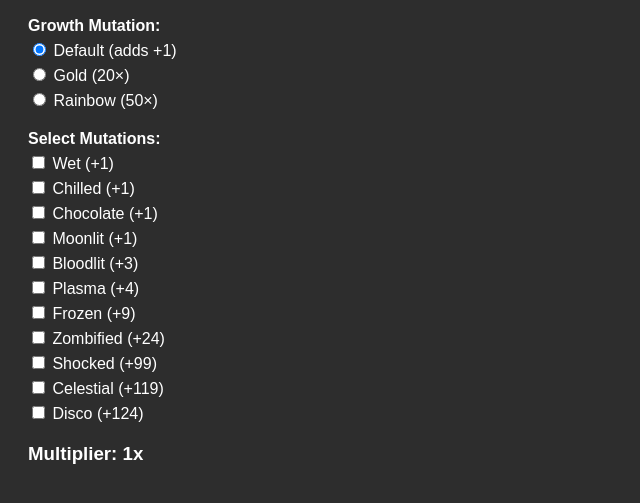
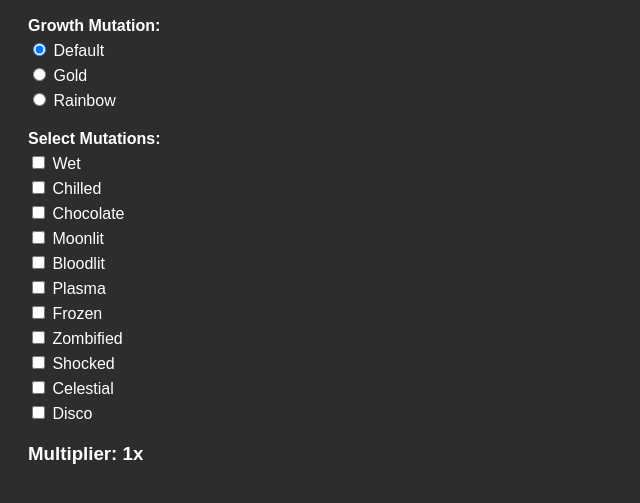
Before and after one commit to TomtomFH/Grow-a-Garden-Calculator, a plain HTML site: page index.html in a window 1280 px wide. Shown: the part 79-582 px from the top of the page, without its empty margins (0-640 px from the left). Drawn offline with Linux system fonts and the light colour scheme.

Commit message:
Update index.html

```diff
--- a/index.html
+++ b/index.html
@@ -24,24 +24,24 @@
 
   <div class="section">
     <strong>Growth Mutation:</strong>
-    <label><input type="radio" name="growth" value="1" checked /> Default (adds +1)</label>
-    <label><input type="radio" name="growth" value="20" /> Gold (20×)</label>
-    <label><input type="radio" name="growth" value="50" /> Rainbow (50×)</label>
+    <label><input type="radio" name="growth" value="1" checked /> Default</label>
+    <label><input type="radio" name="growth" value="20" /> Gold</label>
+    <label><input type="radio" name="growth" value="50" /> Rainbow</label>
   </div>
 
   <div class="section">
     <strong>Select Mutations:</strong>
-    <label><input type="checkbox" value="1" /> Wet (+1)</label>
-    <label><input type="checkbox" value="1" /> Chilled (+1)</label>
-    <label><input type="checkbox" value="1" /> Chocolate (+1)</label>
-    <label><input type="checkbox" value="1" /> Moonlit (+1)</label>
-    <label><input type="checkbox" value="3" /> Bloodlit (+3)</label>
-    <label><input type="checkbox" value="4" /> Plasma (+4)</label>
-    <label><input type="checkbox" value="9" /> Frozen (+9)</label>
-    <label><input type="checkbox" value="24" /> Zombified (+24)</label>
-    <label><input type="checkbox" value="99" /> Shocked (+99)</label>
-    <label><input type="checkbox" value="119" /> Celestial (+119)</label>
-    <label><input type="checkbox" value="124" /> Disco (+124)</label>
+    <label><input type="checkbox" value="1" /> Wet</label>
+    <label><input type="checkbox" value="1" /> Chilled</label>
+    <label><input type="checkbox" value="1" /> Chocolate</label>
+    <label><input type="checkbox" value="1" /> Moonlit</label>
+    <label><input type="checkbox" value="3" /> Bloodlit</label>
+    <label><input type="checkbox" value="4" /> Plasma</label>
+    <label><input type="checkbox" value="9" /> Frozen</label>
+    <label><input type="checkbox" value="24" /> Zombified</label>
+    <label><input type="checkbox" value="99" /> Shocked</label>
+    <label><input type="checkbox" value="119" /> Celestial</label>
+    <label><input type="checkbox" value="124" /> Disco</label>
   </div>
 
   <h3>Multiplier: <span id="result">1</span>x</h3>
```
